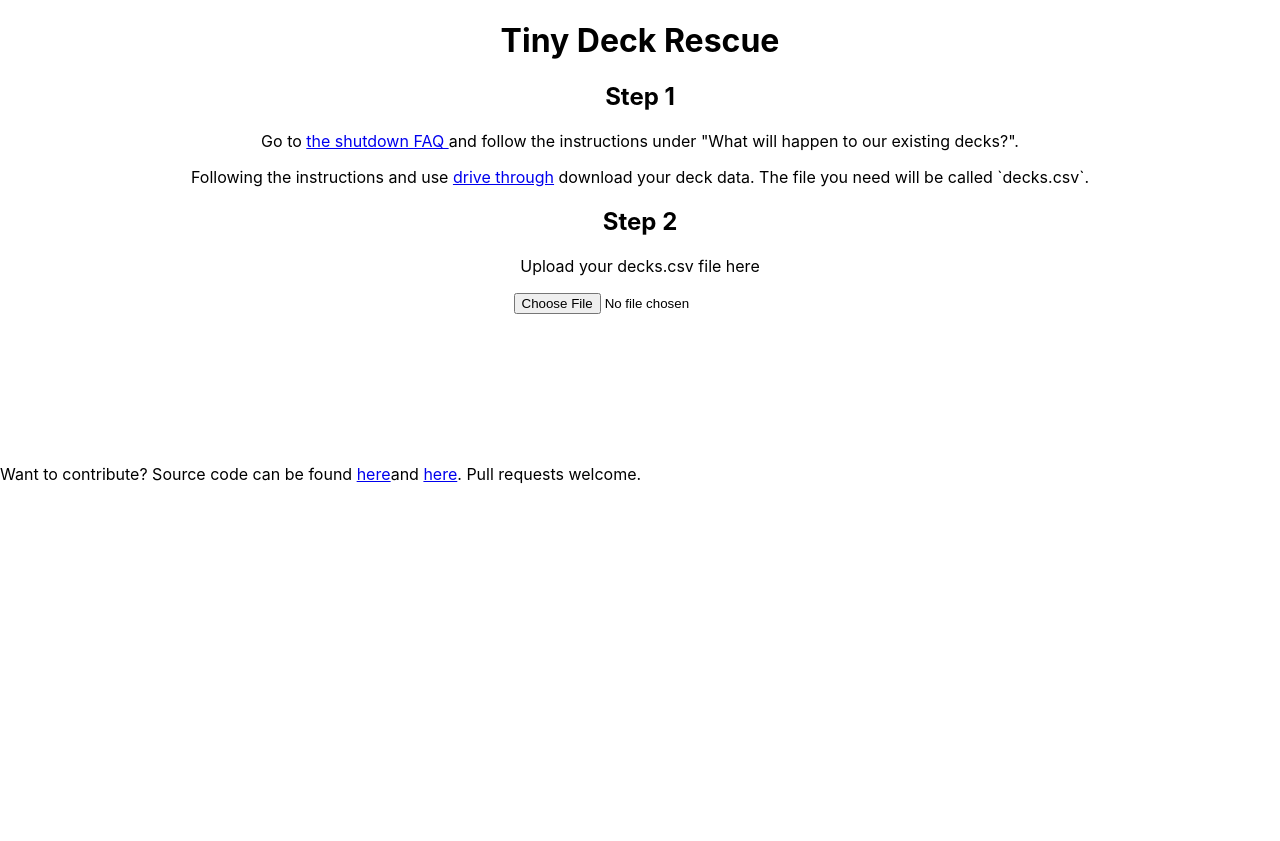
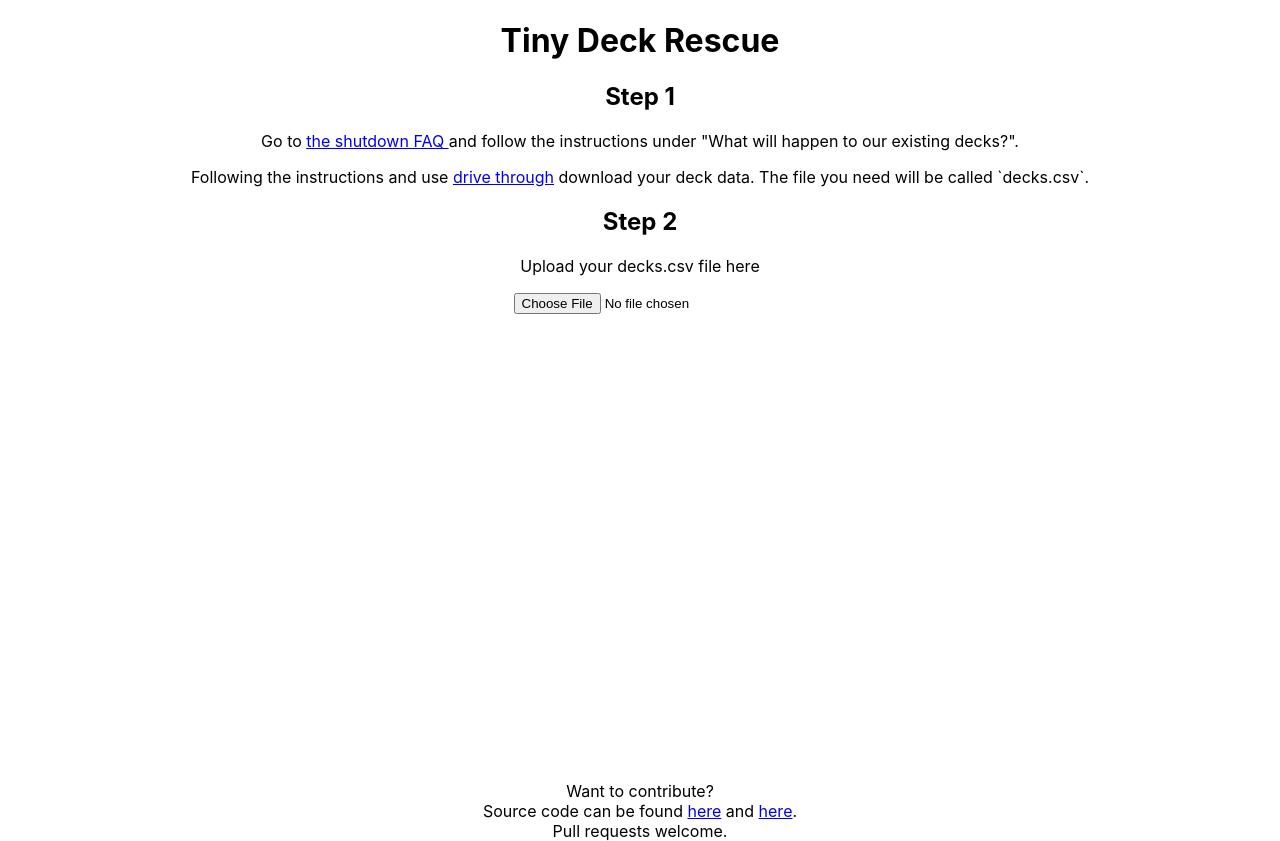
Before and after one commit to Samurai336/deck-loader, a React (Create React App) app: page / in a window 1280 px wide. Before the commit the page ends 800 px from the top, so only its background shows below. Built offline with nearby package versions, Linux system fonts and the light colour scheme.

Commit message:
Added footer with source code link and now has links with how to use it

```diff
--- a/src/App.css
+++ b/src/App.css
@@ -24,17 +24,21 @@
   color: white;
 }
 
-#header {
+#page-container {
   position: relative;
-  min-height: 150px;
-  text-align:center
+  min-height: 100vh;
 }
 
-#header-content {
+#content-wrap {
+  padding-bottom: 2.5rem;    /* Footer height */
+}
+
+#manipulate {
   position: absolute;
   bottom: 0;
+  width: 100%;
+  height: 2.5rem;
 }
-
 
 .App-link {
   color: #61dafb;
--- a/src/App.js
+++ b/src/App.js
@@ -1,26 +1,30 @@
-import React from 'react';
-import './App.css';
+import React from "react";
+import "./App.css";
 import Uploader from "./components/uploader";
 import DeckPack from "./components/deckPack";
 import { DecksContextProvider } from "./deckDataContext";
 
 function App() {
   return (
-      <div className="App">
-      <h1>Tiny Deck Rescue</h1>
+    <div className="App" id="page-container">
+      <div id="content-wrap">
+        <h1>Tiny Deck Rescue</h1>
         <DecksContextProvider>
-            <Uploader />
-            <DeckPack />
+          <Uploader />
+          <DeckPack />
         </DecksContextProvider>
-        <div id="header">
-          <div id="header-content">
-            Want to contribute? Source code can be found <a href="https://github.com/Samurai336/DulingoDeckConverter">here</a>
-             and <a href="https://github.com/Samurai336/deck-loader"> here</a>. Pull requests welcome.
-          </div>
-
-        </div>
       </div>
+      <div id="manipulate">
+        Want to contribute?
+        <br />
+        Source code can be found{" "}
+        <a  rel="noopener noreferrer"  target="_blank"  href="https://github.com/Samurai336/DulingoDeckConverter">
+          here
+        </a>{" "}
+        and <a rel="noopener noreferrer"  target="_blank"  href="https://github.com/Samurai336/deck-loader"> here</a>.
+        <br /> Pull requests welcome.
+      </div>
+    </div>
   );
 }
-
 export default App;
--- a/src/components/uploader.js
+++ b/src/components/uploader.js
@@ -65,10 +65,10 @@ export default function Uploader() {
         <div>
         <h2>Step 1</h2>
             <p>
-                Go to <a href="https://support.duolingo.com/hc/en-us/articles/360043909772"> the shutdown FAQ </a> and follow the instructions under "What will happen to our existing decks?".
+                Go to <a rel="noopener noreferrer"  target="_blank"  href="https://support.duolingo.com/hc/en-us/articles/360043909772"> the shutdown FAQ </a> and follow the instructions under "What will happen to our existing decks?".
             </p>
             <p>
-                Following the instructions and use <a href="https://drive-thru.duolingo.com/">drive through</a> download your deck data. The file you need will be called `decks.csv`.
+                Following the instructions and use <a rel="noopener noreferrer"  target="_blank"  href="https://drive-thru.duolingo.com/">drive through</a> download your deck data. The file you need will be called `decks.csv`.
             </p>
         <h2>
             Step 2
```
